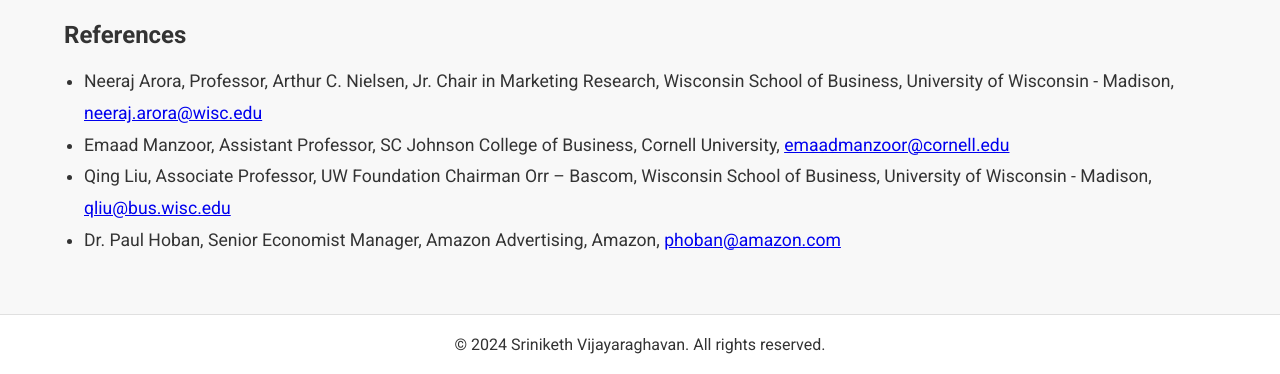
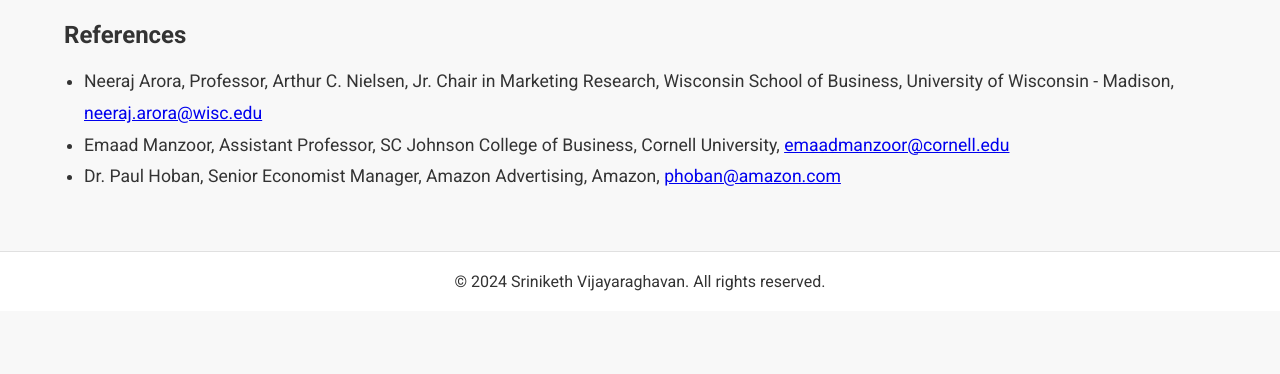
Before and after one commit to rybo4490/sriniketh-website, a plain HTML site: page contact.html in a window 1280 px wide. Shown: the part 517-891 px from the top of the page. After the commit the page ends 828 px from the top, so only its background shows below. Drawn offline with Linux system fonts and the light colour scheme.

Commit message:
small changes

```diff
--- a/contact.html
+++ b/contact.html
@@ -34,7 +34,6 @@
             <ul>
                 <li>Neeraj Arora, Professor, Arthur C. Nielsen, Jr. Chair in Marketing Research, Wisconsin School of Business, University of Wisconsin - Madison, <a href="mailto:neeraj.arora@wisc.edu">neeraj.arora@wisc.edu</a></li>
                 <li>Emaad Manzoor, Assistant Professor, SC Johnson College of Business, Cornell University, <a href="mailto:emaadmanzoor@cornell.edu">emaadmanzoor@cornell.edu</a></li>
-                <li>Qing Liu, Associate Professor, UW Foundation Chairman Orr – Bascom, Wisconsin School of Business, University of Wisconsin - Madison, <a href="mailto:qliu@bus.wisc.edu">qliu@bus.wisc.edu</a></li>
                 <li>Dr. Paul Hoban, Senior Economist Manager, Amazon Advertising, Amazon, <a href="mailto:phoban@amazon.com">phoban@amazon.com</a></li>
             </ul>
         </div>
```
